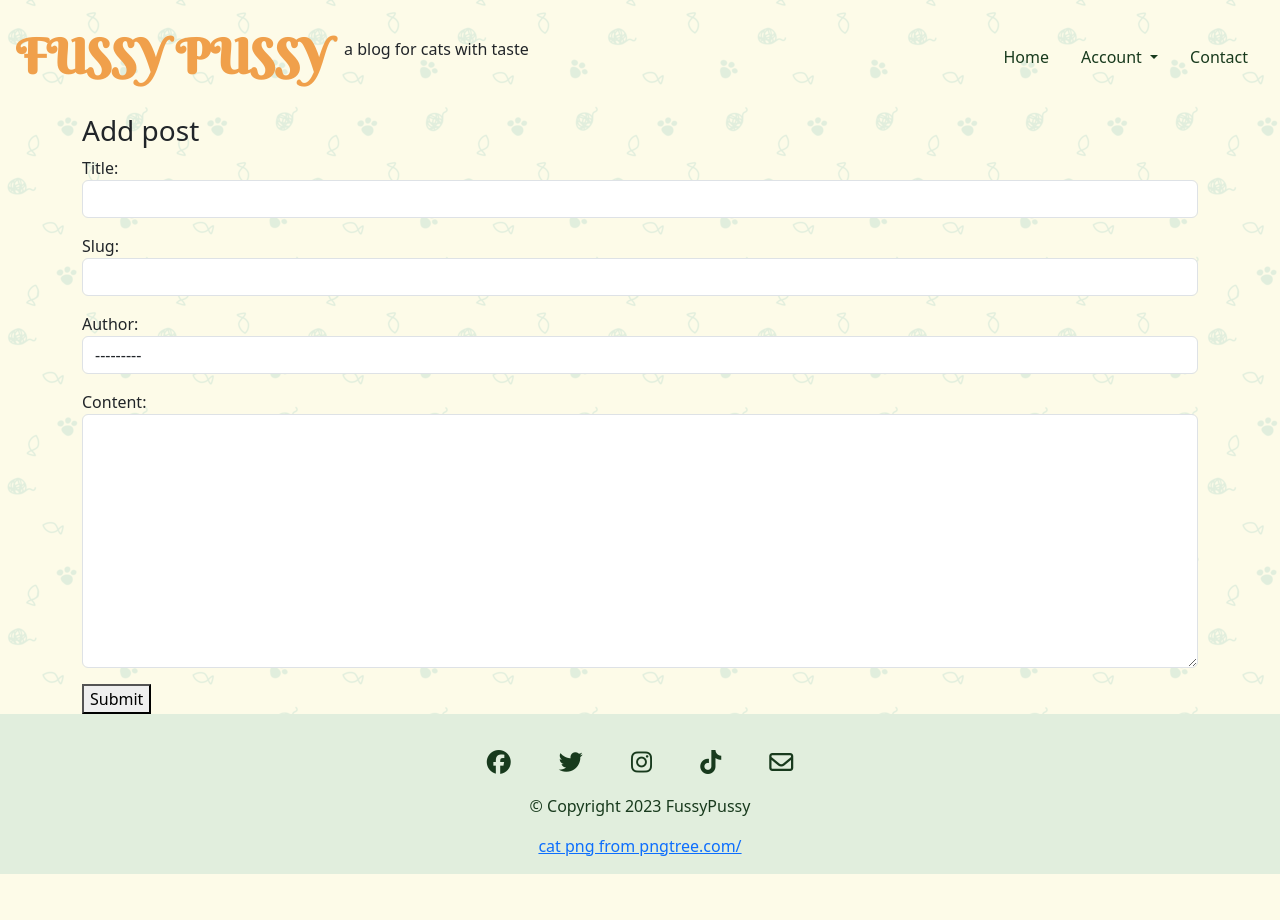
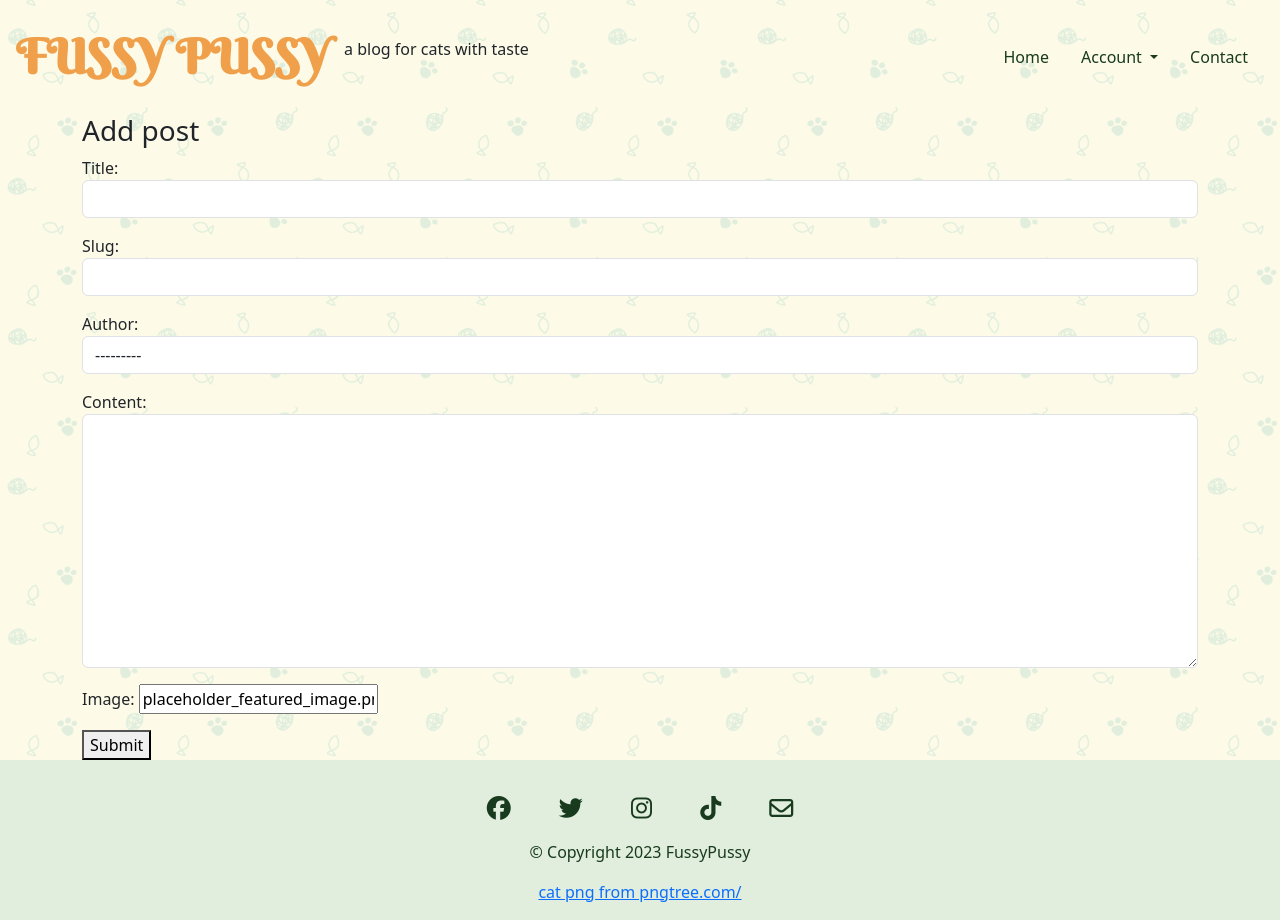
Before and after one commit to wayne-AF/fussy-pussy-cat-blog, a Django app: page /add_post/ in a window 1280 px wide. Before the commit the page ends 874 px from the top, so only its background shows below. Run offline with Django 3.2, Linux system fonts and the light colour scheme; some libraries are stand-ins or nearby versions.

Commit message:
add new placeholder image

```diff
--- a/blog/forms.py
+++ b/blog/forms.py
@@ -23,7 +23,7 @@ class UpdateProfileForm(forms.ModelForm):
 class CreatePostForm(forms.ModelForm):
     class Meta:
         model = Post
-        fields = ('title', 'slug', 'author', 'content')
+        fields = ('title', 'slug', 'author', 'content', 'featured_image')
         # 'featured_image'
 
         widgets = {
@@ -31,6 +31,7 @@ class CreatePostForm(forms.ModelForm):
             'slug': forms.TextInput(attrs={'class': 'form-control'}),
             'author': forms.Select(attrs={'class': 'form-control'}),
             'content': forms.Textarea(attrs={'class': 'form-control'}),
+            # 'featured_image': forms.ImageField(attrs={'class': 'form-control'}),
         }
 
 
--- a/blog/models.py
+++ b/blog/models.py
@@ -25,7 +25,10 @@ class Post(models.Model):
     updated_on = models.DateTimeField(auto_now=True)
     content = RichTextField(blank=True, null=True)
     # content = models.TextField()
-    featured_image = models.ImageField(null=True, blank=True, upload_to='images/')
+    # featured_image = models.ImageField(null=True, blank=True, upload_to='images/')
+    # profile_pic = models.ImageField(default='default_100x100.png', upload_to='profile_images', blank=True)
+
+    featured_image = CloudinaryField('image', default='placeholder_featured_image.png')
     excerpt = models.TextField(blank=True)
     created_on = models.DateTimeField(auto_now=True)
     status = models.IntegerField(choices=STATUS, default=1)
--- a/fussypussy/urls.py
+++ b/fussypussy/urls.py
@@ -24,11 +24,11 @@ urlpatterns = [
     path('summernote/', include('django_summernote.urls')),
     path('accounts/', include('allauth.urls')),
     path('profile/', profile, name='user_profile'),
-    # add path for default profile pics
     path('contact/', contact, name='contact'),
     path('add_post/', AddPostView.as_view(), name='add_post'),
     path('', include('blog.urls'), name='blog_urls'),
-]
 
-if settings.DEBUG:
-    urlpatterns += static(settings.MEDIA_URL, document_root=settings.MEDIA_ROOT)
+] + static(settings.MEDIA_URL, document_root=settings.MEDIA_ROOT)
+
+# if settings.DEBUG:
+#     urlpatterns += static(settings.MEDIA_URL, document_root=settings.MEDIA_ROOT)
--- a/static/css/style.css
+++ b/static/css/style.css
@@ -1,4 +1,6 @@
 /* --------------------------------------------------General */
+
+/* alternative orange #e87026 */
 
 hr {
     color: #183a1d;
@@ -56,7 +58,7 @@ body {
     /* background-color: #FEFBE9; */
     /* background-image: url("../images/background-image-50.png"); */
     /* background-image: url("../images/background-image-25.png"); */
-    background-image: url("../images/background-image-10.png");
+    background-image: url("../static-images/background-image-10.png");
 
     background-repeat: repeat;
 }
--- a/templates/index.html
+++ b/templates/index.html
@@ -12,7 +12,7 @@
                             <div class="card-body">
                                 <div class="image-container">
                                     {% if "placeholder" in post.featured_image.url %}
-                                    <img src="https://codeinstitute.s3.amazonaws.com/fullstack/blog/default.jpg" alt="" class="card-img top">
+                                    <img src="../static/static-images/placeholder_featured_image.png" alt="" class="card-img top">
                                     {% else %}
                                     <img src=" {{ post.featured_image.url }}" alt="" class="card-img-top">
                                     {% endif %}
```
Also changed, not shown: static/static-images/background-image-10.png (renamed from static/images/background-image-10.png), static/static-images/background-image-25.png (renamed from static/images/background-image-25.png), static/static-images/background-image-50.png (renamed from static/images/background-image-50.png), static/static-images/default_100x100.png (renamed from static/images/default_100x100.png), static/static-images/placeholder_featured_image.png (added).
